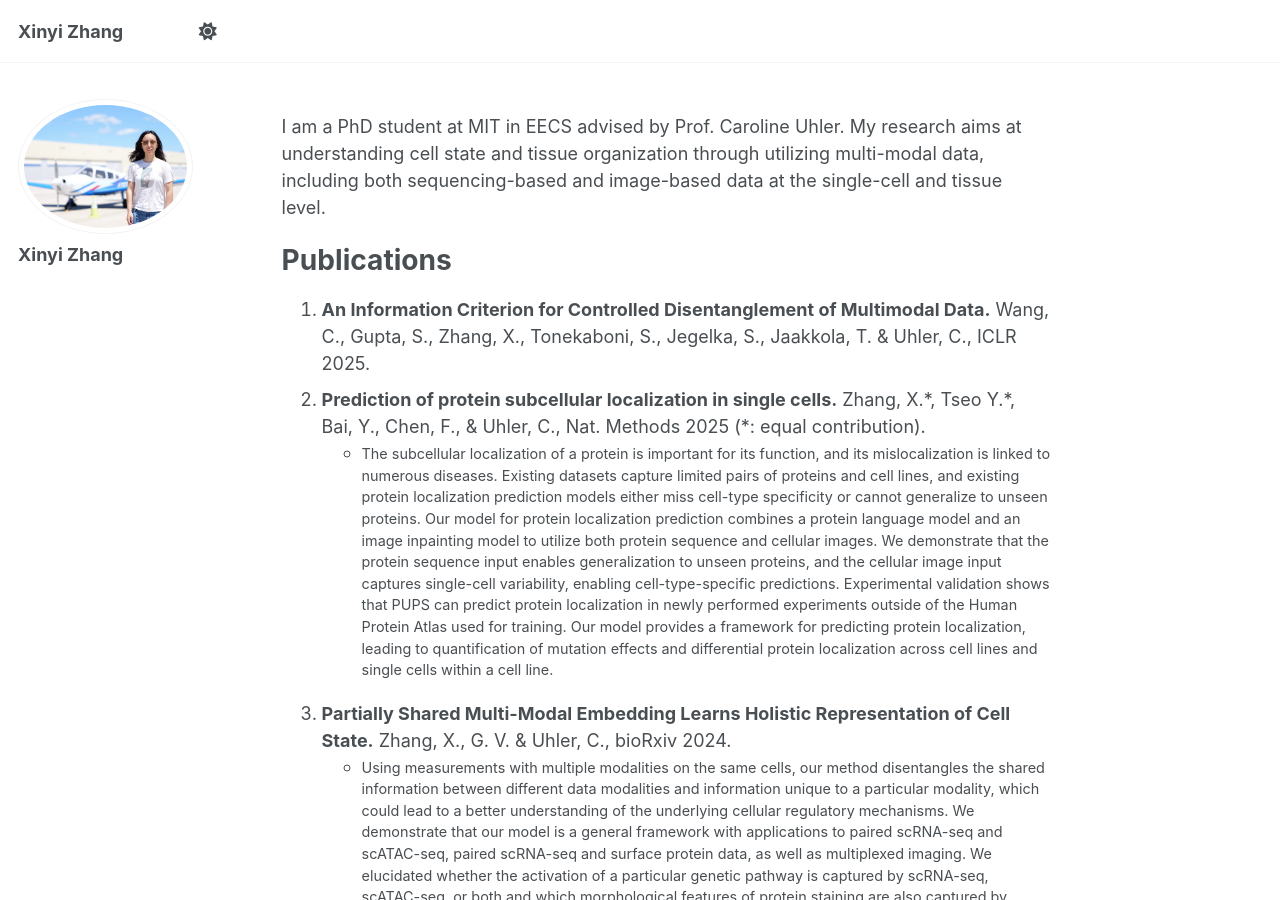
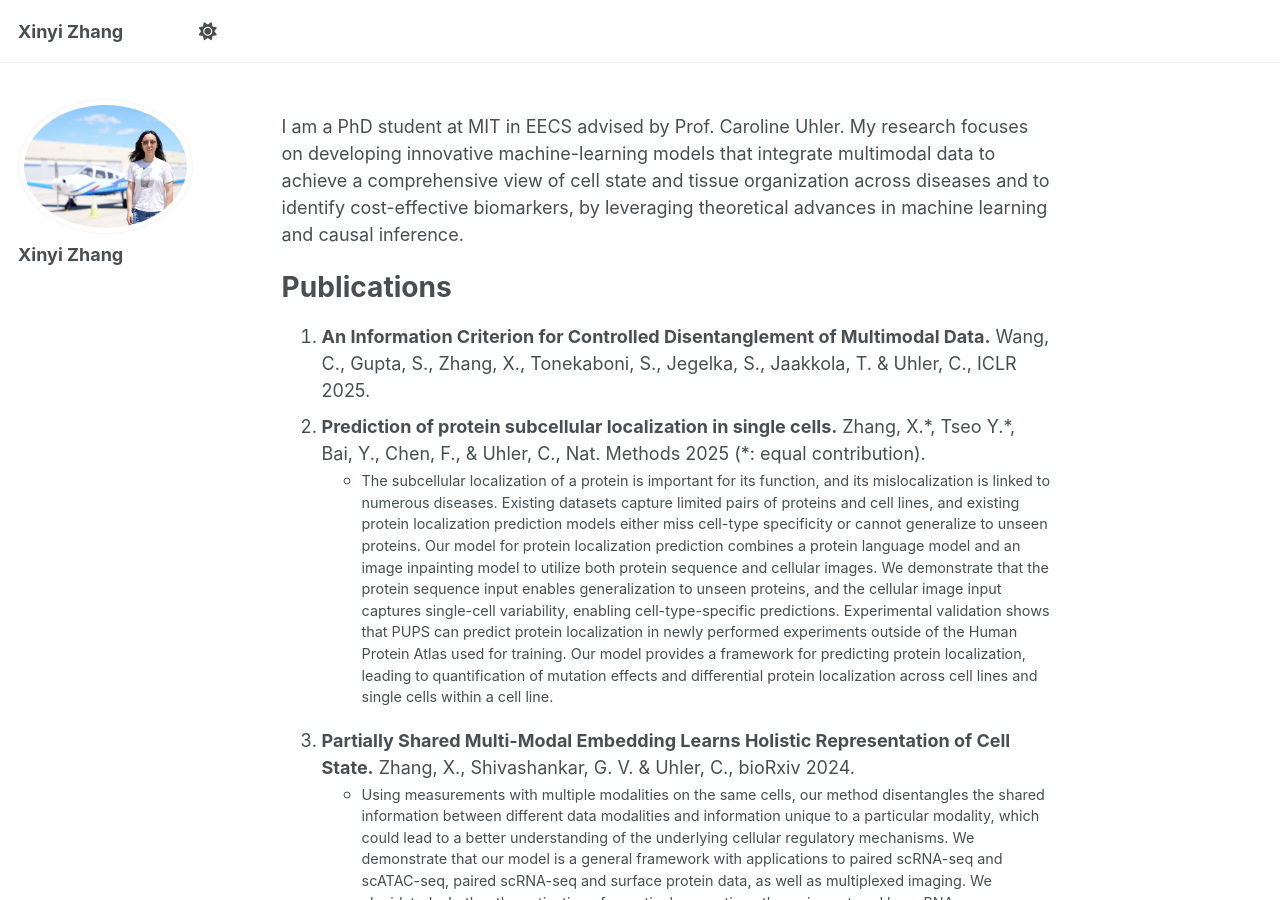
Before and after one commit to xinyiz98/xinyiz98.github.io, a Jekyll site: the page built from _pages/about.md, in a window 1280 px wide and 900 px high. Built offline with Jekyll 4.4.1, drawn with Linux system fonts in a browser that asks for light colours.

Commit message:
Update about.md

```diff
--- a/_pages/about.md
+++ b/_pages/about.md
@@ -7,14 +7,14 @@ redirect_from:
   - /about.html
 ---
 
-I am a PhD student at MIT in EECS advised by Prof. Caroline Uhler. My research aims at understanding cell state and tissue organization through utilizing multi-modal data, including both sequencing-based and image-based data at the single-cell and tissue level.
+I am a PhD student at MIT in EECS advised by Prof. Caroline Uhler. My research focuses on developing innovative machine-learning models that integrate multimodal data to achieve a comprehensive view of cell state and tissue organization across diseases and to identify cost-effective biomarkers, by leveraging theoretical advances in machine learning and causal inference.
 
 Publications
 ======
 1. **An Information Criterion for Controlled Disentanglement of Multimodal Data.** Wang, C., Gupta, S., Zhang, X., Tonekaboni, S., Jegelka, S., Jaakkola, T. & Uhler, C., ICLR 2025.
 1. **Prediction of protein subcellular localization in single cells.** Zhang, X.\*, Tseo Y.\*, Bai, Y., Chen, F., & Uhler, C., Nat. Methods 2025 (*: equal contribution).
    -  <p style="font-size: 0.8em; margin-top: -10px;">The subcellular localization of a protein is important for its function, and its mislocalization is linked to numerous diseases. Existing datasets capture limited pairs of proteins and cell lines, and existing protein localization prediction models either miss cell-type specificity or cannot generalize to unseen proteins. Our model for protein localization prediction combines a protein language model and an image inpainting model to utilize both protein sequence and cellular images. We demonstrate that the protein sequence input enables generalization to unseen proteins, and the cellular image input captures single-cell variability, enabling cell-type-specific predictions. Experimental validation shows that PUPS can predict protein localization in newly performed experiments outside of the Human Protein Atlas used for training. Our model provides a framework for predicting protein localization, leading to quantification of mutation effects and differential protein localization across cell lines and single cells within a cell line.</p>
-1. **Partially Shared Multi-Modal Embedding Learns Holistic Representation of Cell State.** Zhang, X., G. V. & Uhler, C., bioRxiv 2024.
+1. **Partially Shared Multi-Modal Embedding Learns Holistic Representation of Cell State.** Zhang, X., Shivashankar, G. V. & Uhler, C., bioRxiv 2024.
    - <p style="font-size: 0.8em; margin-top: -10px;">Using measurements with multiple modalities on the same cells, our method disentangles the shared information between different data modalities and information unique to a particular modality, which could lead to a better understanding of the underlying cellular regulatory mechanisms. We demonstrate that our model is a general framework with applications to paired scRNA-seq and scATAC-seq, paired scRNA-seq and surface protein data, as well as multiplexed imaging. We elucidated whether the activation of a particular genetic pathway is captured by scRNA-seq, scATAC-seq, or both and which morphological features of protein staining are also captured by chromatin staining. While causes of single-cell variations in protein subcellular localization are not well understood, our method is able to determine which cellular components are associated with the observed localization variations for a particular protein. Our model is a general framework that can be applied to any multi-modal data well beyond the single-cell domain including, for example, large-scale medical biobanks.
 1. **Unsupervised representation learning of chromatin images identifies changes in cell state and tissue organization in DCIS.** Zhang, X., Venkatachalapathy S., Paysan, D., Schaerer P., Tripodo C., Uhler, C. & Shivashankar, G. V., Nat. Commun. 15, 6112 (2024).
     - <p style="font-size: 0.8em; margin-top: -10px;">Ductal carcinoma in situ (DCIS), accounting for 25% of breast cancer diagnosis, is characterized by its pathological heterogeneity and the consequent high variability in the choice of treatment. It is thus important to develop a pipeline for efficient characterization of DCIS samples. We demonstrate that cheap and efficient chromatin staining paired with a machine learning model can be used for quantitatively comparing cell states and tissue microenvironment across patients. Our pipeline enabled the collection of 560 samples from 122 patients and we found that cell states enriched in invasive cancer exist in small fractions in normal breast tissue. Tissue-level analysis reveals significant changes in the spatial organization of cell states across disease stages, which is predictive of disease stage and phenotypic category. </p>
```
